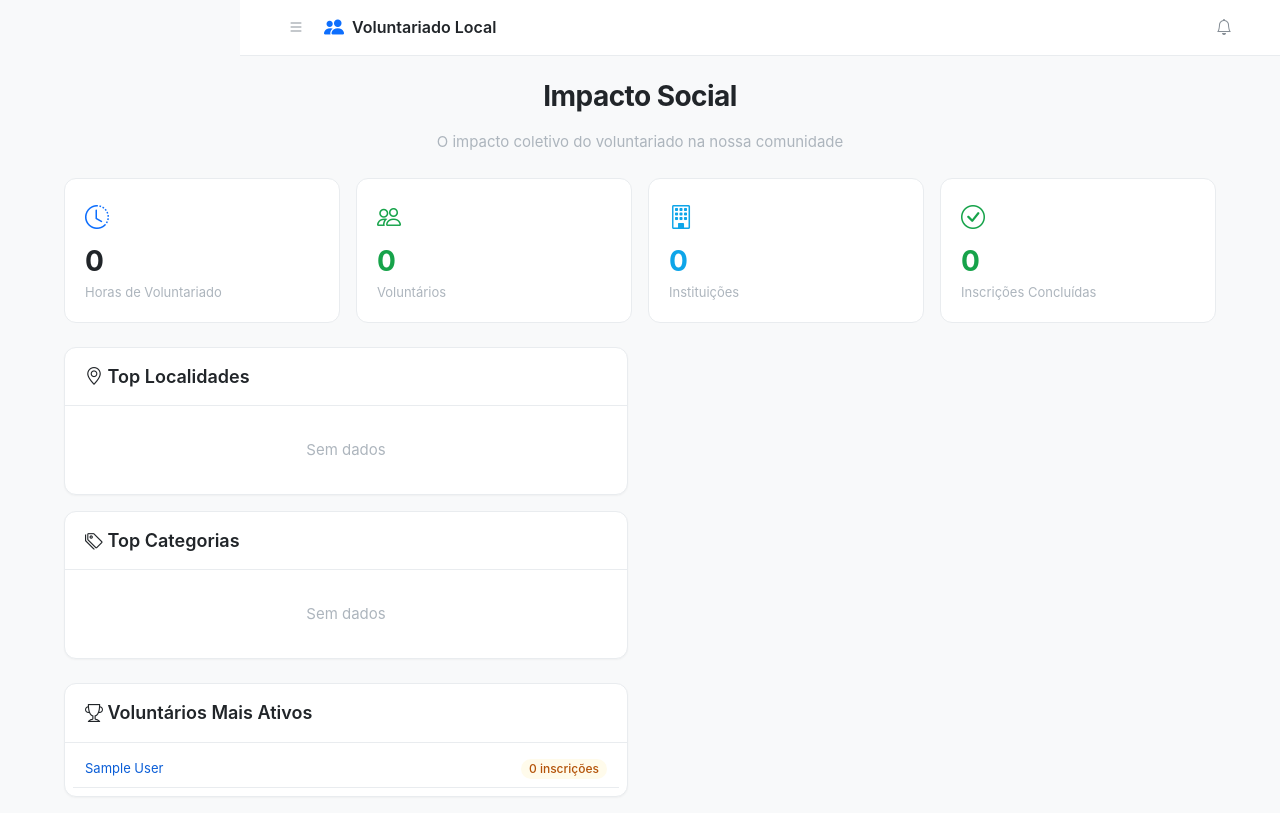
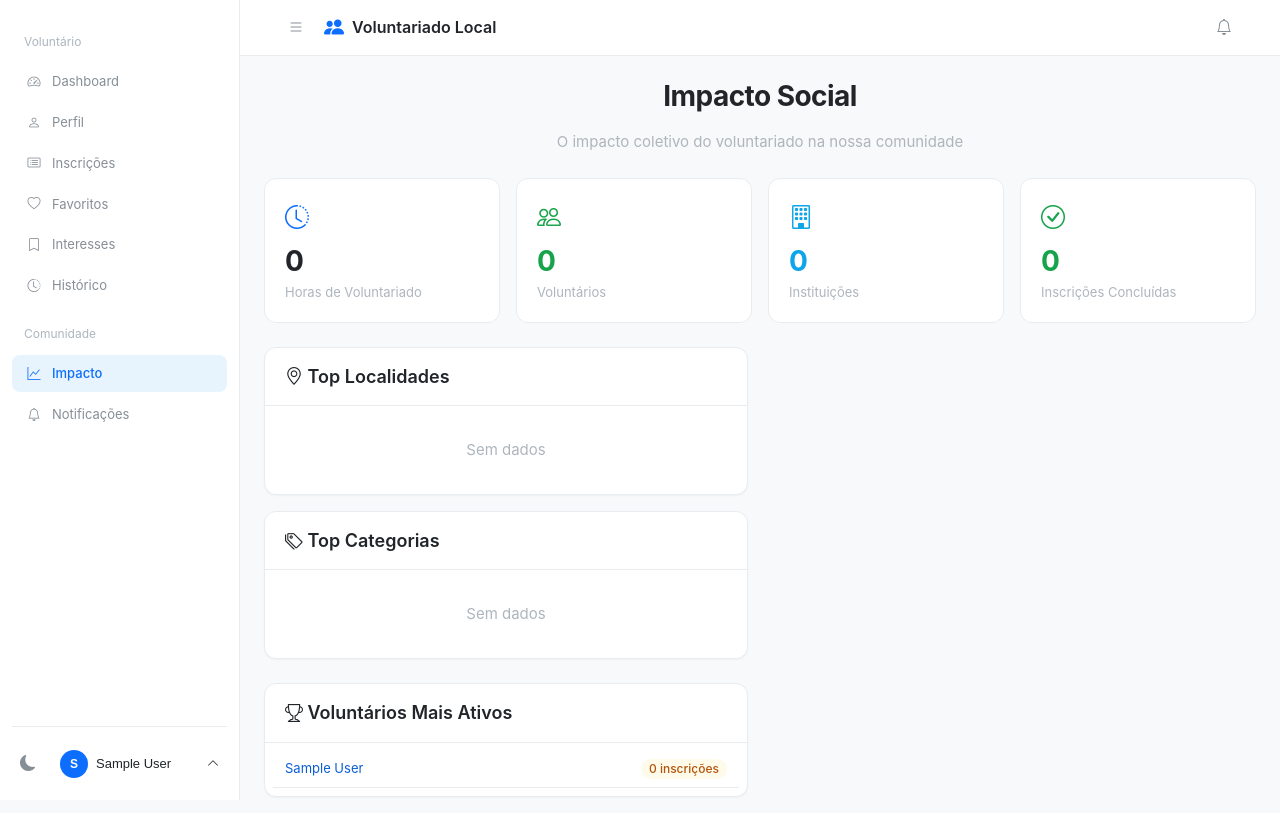
Before and after one commit to rgp200902-ctrl/voluntariado-local-plataforma, a Django app: page /impacto/ in a window 1280 px wide. Shown: the top 813 px of the page. Run offline with Django 5.2, Linux system fonts and the light colour scheme; the visitor is signed in with stand-in values (Sample User, id 1); data comes from the database, SQL or seed files in the repository; data that the repository does not hold is empty.

Commit message:
feat: impact page now shows sidebar

```diff
--- a/templates/impacto.html
+++ b/templates/impacto.html
@@ -1,7 +1,15 @@
 {% extends 'base.html' %}
 {% block title %}Impacto Social{% endblock %}
 {% block content %}
-<div class="container py-6">
+<div class="dashboard-layout">
+    {% if user.perfil == 'voluntario' %}
+        {% include 'dashboard/sidebar_volunteer.html' %}
+    {% elif user.perfil == 'instituicao' %}
+        {% include 'dashboard/sidebar_institution.html' %}
+    {% elif user.perfil == 'administrador' %}
+        {% include 'dashboard/sidebar_admin.html' %}
+    {% endif %}
+    <div class="dashboard-content">
         <div class="text-center mb-6">
             <h1 class="h1">Impacto Social</h1>
             <p class="text-muted">O impacto coletivo do voluntariado na nossa comunidade</p>
@@ -101,6 +109,7 @@
             </div>
         </div>
     </div>
+</div>
 <script src="https://cdn.jsdelivr.net/npm/chart.js@4.4.7/dist/chart.umd.min.js"></script>
 <script>
 (function(){
```
Lines whose indentation alone changed are shown as unchanged.
